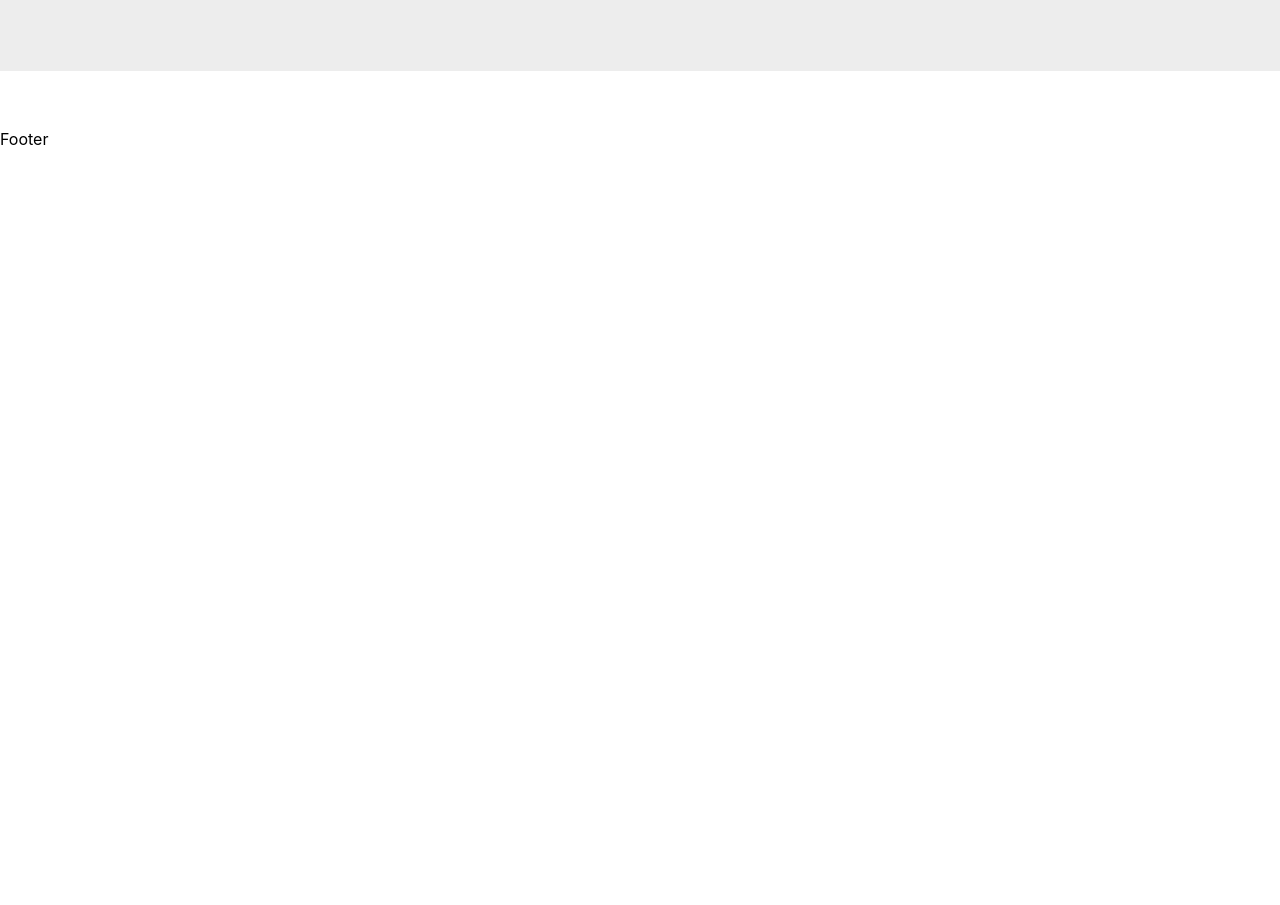
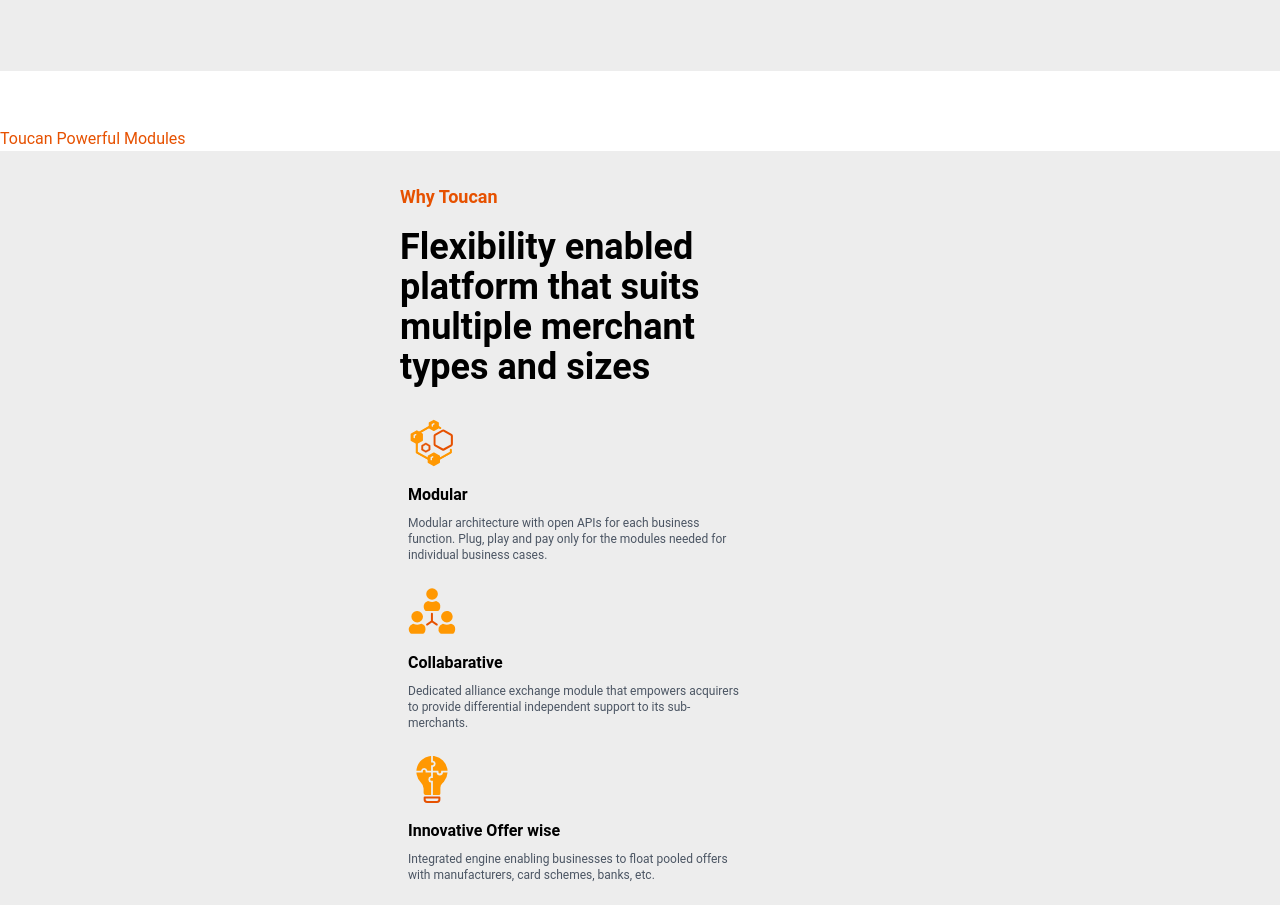
Before and after one commit to Yadla-Akshitha/toucan-payments, a React (Create React App) app: page / in a window 1280 px wide. Shown: the part 861-1766 px from the top of the page. Before the commit the page ends 1012 px from the top, so only its background shows below. Built offline with nearby package versions, Linux system fonts and the light colour scheme.

Commit message:
Why toucan

```diff
--- a/src/components/Home.jsx
+++ b/src/components/Home.jsx
@@ -3,6 +3,8 @@
 import shopeefix from "../assets/images/Shopeefix_Logo.png";
 import Qfix from "../assets/images/Qfix_Navy_Logo.png";
 import bhagwaanji from "../assets/images/Bhagwaanji_logo.png";
+import { flexible_objects } from '../objects.jsx/flexibility';
+import modular from "../assets/images/icons/Modular.svg";
 
 const Home = () => {
   return (
@@ -31,14 +33,29 @@
           <img src={bhagwaanji} alt="shopeefix" className="w-28 lg:w-40 m-2" />
         </div>
       </div>
+      {/** powerful modules */}
+      <div className="">
+        <h3 className="text-secondary">Toucan Powerful Modules</h3>
+      </div>
+      {/** Why Toucan */}
+      <div className="px-2 py-8 bg-lightgrey text-left px-[25rem]">
+        <h3 className="text-secondary font-bold text-lg">Why Toucan</h3>
+        <p className="font-roboto font-semibold sm:w-64 text-[18px] lg:text-4xl lg:my-4 lg:w-3/4">Flexibility enabled platform that suits multiple merchant types and sizes</p>
+        <div className="flex flex-col md:flex-row md:flex-wrap">
+          {
+            flexible_objects.map((item) => (
+              <div className="w-60 lg:w-[340px] mt-4 m-2">
+                <img src={item.icon} alt={item.title} className="w-10 md:w-12" />
+                <h4 className="mt-4 mb-2 font-bold">{item.title}</h4>
+                <p className="text-gray-600 text-xs">{item.des}</p>
+              </div>
+            ))
+          }
+        </div>
+      </div>
+      {/** Developer */}
       <div>
-        {/** powerful modules */}
-      </div>
-      <div>
-        {/** Why Toucan */}
-      </div>
-      <div>
-        {/** Developer */}
+
       </div>
       <div>
         {/** Contact us */}
--- /dev/null
+++ b/src/objects.jsx/flexibility.jsx
@@ -0,0 +1,101 @@
+import modular from "../assets/images/icons/Modular.svg";
+import collaborative from "../assets/images/icons/Collaborative.svg";
+import innovative from "../assets/images/icons/Innnovative_Offer_wise.svg";
+import multiform from "../assets/images/icons/Multiform_factor_processing.svg";
+import white from "../assets/images/icons/White-labeled-mobile-app.svg";
+import realTime from "../assets/images/icons/Real-time.svg";
+import intelligent from "../assets/images/icons/Intelligent.svg";
+import intuitive from "../assets/images/icons/Intuitive.svg";
+import cloudEnabled from "../assets/images/icons/Cloud_enabled.svg";
+import secured from "../assets/images/icons/Secured.svg";
+import oneSize from "../assets/images/icons/One_size_fits_all_platform _icon.svg";
+import technology from "../assets/images/icons/Technology-agnostic-intergation.svg";
+import aiding from "../assets/images/icons/Aiding_global_buisnesses.svg";
+import predictive from "../assets/images/icons/predictive_analytics_icon.svg"
+
+export const flexible_objects = [
+  {
+    id: 0,
+    icon: modular,
+    title: 'Modular',
+    des: 'Modular architecture with open APIs for each business function. Plug, play and pay only for the modules needed for individual business cases.'
+  },
+  {
+    id: 1,
+    icon: collaborative,
+    title: 'Collabarative',
+    des: 'Dedicated alliance exchange module that empowers acquirers to provide differential independent support to its sub-merchants.'
+  },
+  {
+    id: 2,
+    icon: innovative,
+    title: 'Innovative Offer wise',
+    des: 'Integrated engine enabling businesses to float pooled offers with manufacturers, card schemes, banks, etc.'
+  },
+  {
+    id: 3,
+    icon: multiform,
+    title: 'Multiform factor processing',
+    des: 'Uniform processing for traditional (credit/ debit cards) and new age payment form factors (bank transfers/ wallets/ QR codes etc)'
+  },
+  {
+    id: 4,
+    icon: white,
+    title: 'White Labeling',
+    des: 'Front end customisation to synchronize with your brand identity.'
+  },
+  {
+    id: 5,
+    icon: realTime,
+    title: 'Real Time Processing',
+    des: 'From real time merchant onboarding to payment settlements; all of it in the moment.'
+  },
+  {
+    id: 6,
+    icon: intelligent,
+    title: 'Intelligent',
+    des: 'Intelligent inbuilt analytics with a configurable rule-based engine that prevents frauds.'
+  },
+  {
+    id: 7,
+    icon: intuitive,
+    title: 'Intuitive',
+    des: 'Multi-channel user interface with role-based access and support enabling team mobility. This allows the acquirer and aggregator to focus on their core business.'
+  },
+  {
+    id: 8,
+    icon: cloudEnabled,
+    title: 'Cloud enabled',
+    des: 'Always ON architecture with installations supported both in premise as well as on cloud.'
+  },
+  {
+    id: 9,
+    icon: secured,
+    title: 'Secured',
+    des: 'End to end inbuilt tokenization with industry leading security certifications (PCI-DSS as well as PA-DSS) for complete data security.'
+  },
+  {
+    id: 10,
+    icon: oneSize,
+    title: 'One size fits all platform',
+    des: 'Supports small micro merchants as well as very large aggregators or retail chains all on the same installation with customisable settlement and commission options.'
+  },
+  {
+    id: 11,
+    icon: technology,
+    title: 'Technology agnostic integration',
+    des: 'This enables easy integration with hosts of stakeholders and issuers irrespective of individual technology platforms being used.'
+  },
+  {
+    id: 12,
+    icon: aiding,
+    title: 'Aiding global businesses',
+    des: 'Multi-currency, Multi time zone and Multi language support for smoother operational support.'
+  },
+  {
+    id: 13,
+    icon: predictive,
+    title: 'Predictive Analytics',
+    des: 'Toucan incorporates some of the industry&apos;s best AI/ML techniques to offer closest to reality predictive analysis.'
+ }
+]
```
